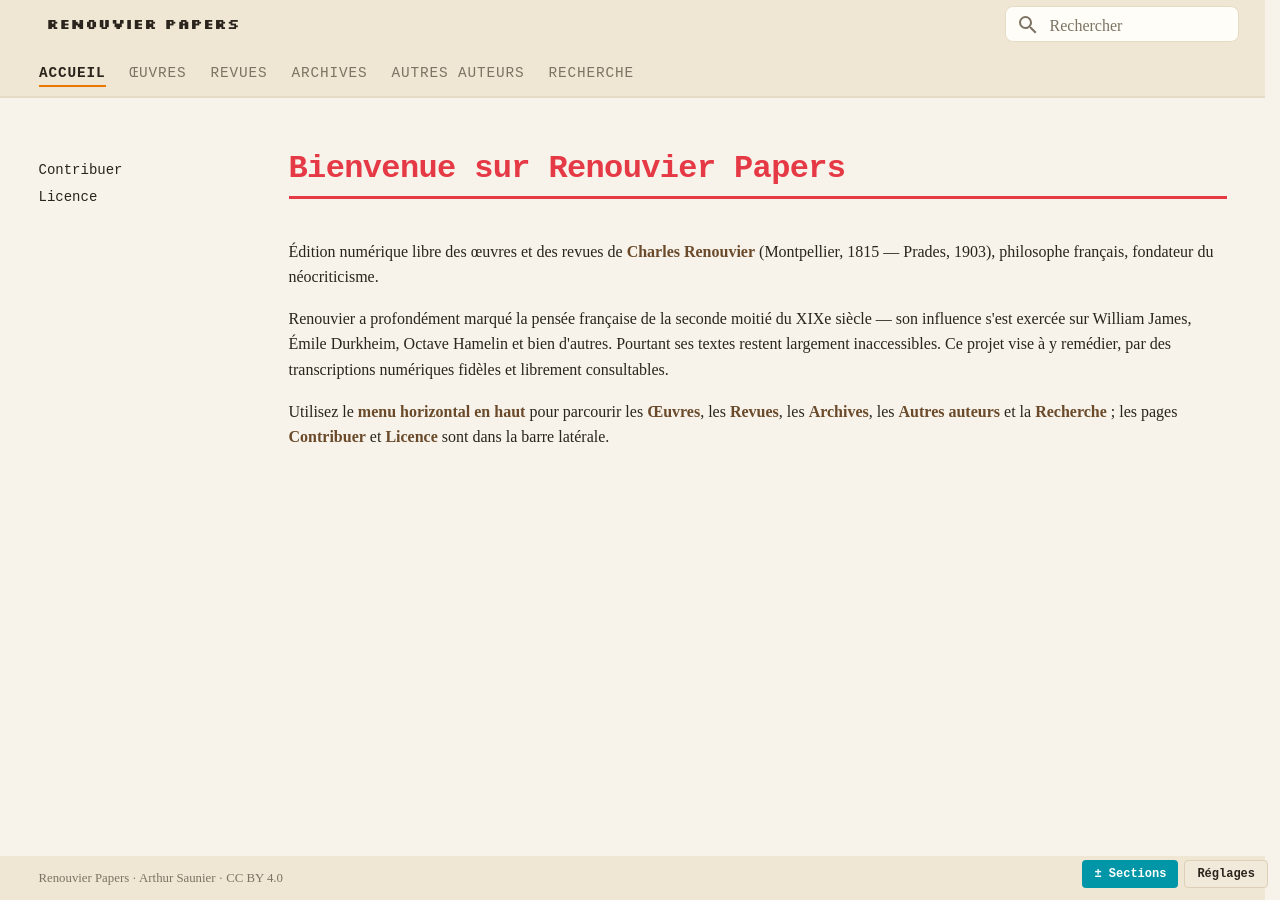
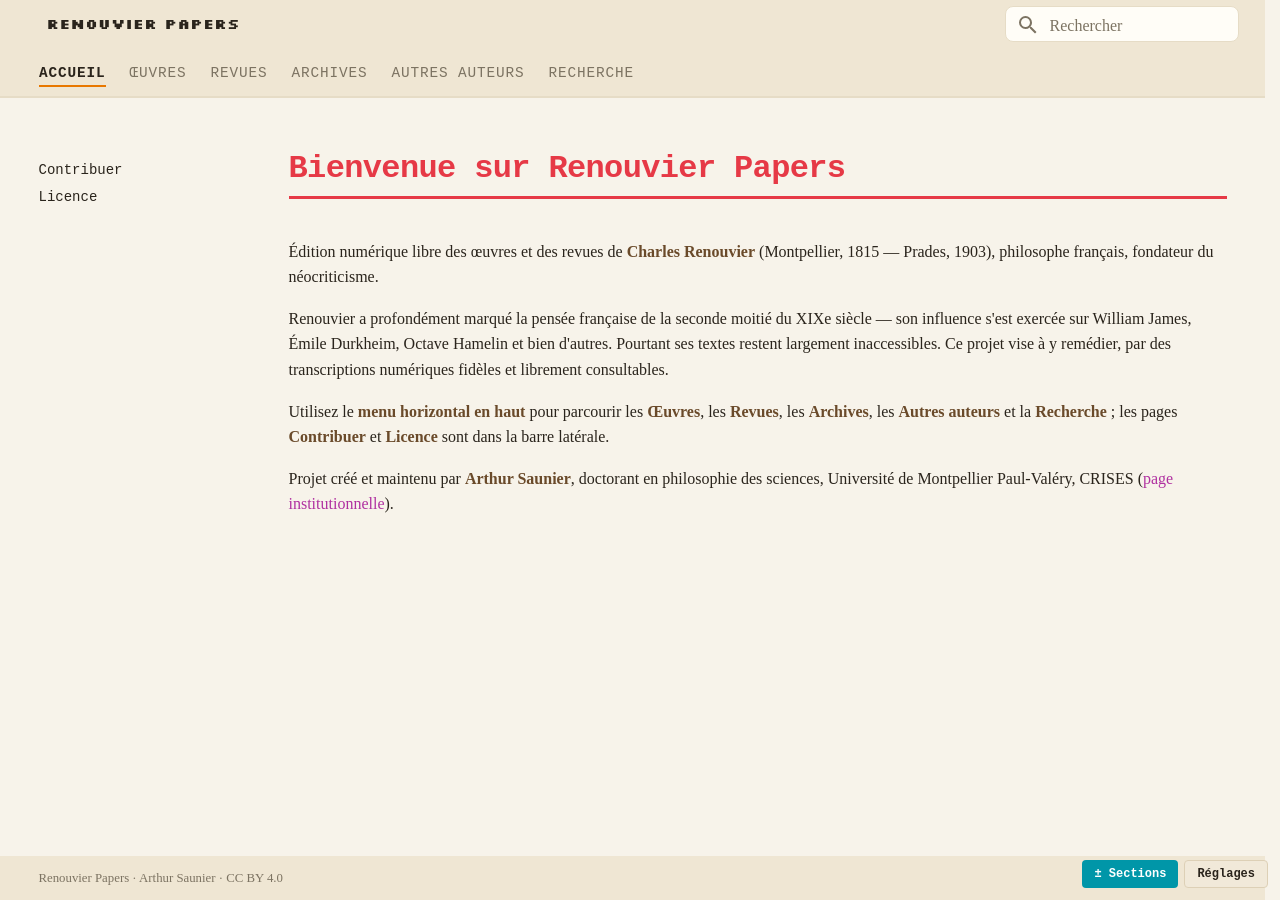
Before and after one commit to renouvier-papers/renouvier-papers.github.io, an MkDocs documentation site: the page built from docs/index.md, in a window 1280 px wide. Built offline with MkDocs 1.6.1 and Material for MkDocs 9.7.7, drawn with Linux system fonts in a browser that asks for light colours; some web fonts are replaced.

Commit message:
Update index.md

```diff
--- a/docs/index.md
+++ b/docs/index.md
@@ -17,3 +17,5 @@ transcriptions numériques fidèles et librement consultables.
 Utilisez le **menu horizontal en haut** pour parcourir les **Œuvres**, les **Revues**,
 les **Archives**, les **Autres auteurs** et la **Recherche** ; les pages **Contribuer**
 et **Licence** sont dans la barre latérale.
+
+Projet créé et maintenu par **Arthur Saunier**, doctorant en philosophie des sciences, Université de Montpellier Paul-Valéry, CRISES ([page institutionnelle](https://crises.www.univ-montp3.fr/fr/user/72589)).
```
